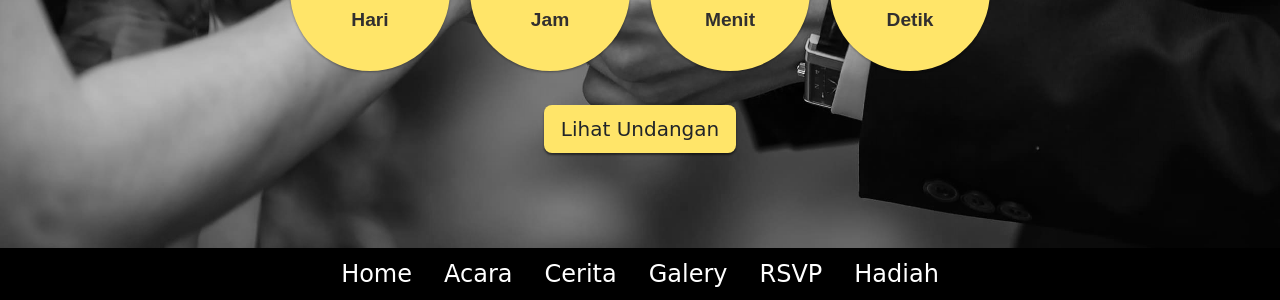
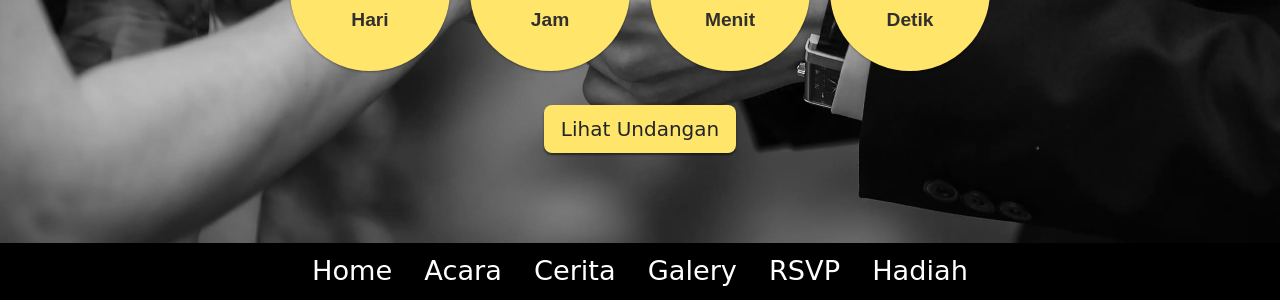
Before and after one commit to mrioismail/undangan-online.github.io, a plain HTML site: page index.html in a window 1280 px wide. Shown: the part 500-800 px from the top of the page. Drawn offline with nearby package versions, Linux system fonts and the light colour scheme; grey boxes are pictures that could not be loaded; a web font is replaced by a local one.

Commit message:
edit font size navbar

```diff
--- a/index.html
+++ b/index.html
@@ -34,7 +34,7 @@
          </div>
       </section>
 
-      <ul class="nav justify-content-center myNavbar fs-4 bg-black fixed-bottom">
+      <ul class="nav justify-content-center myNavbar fs-6 bg-black fixed-bottom">
          <li class="nav-item">
             <a class="nav-link" href="#home">Home</a>
          </li>
--- a/style.css
+++ b/style.css
@@ -72,6 +72,7 @@ body {
 
 .myNavbar a {
    color: white;
+   font-size: 1.7rem;
 }
 
 .myNavbar a:hover {
```
